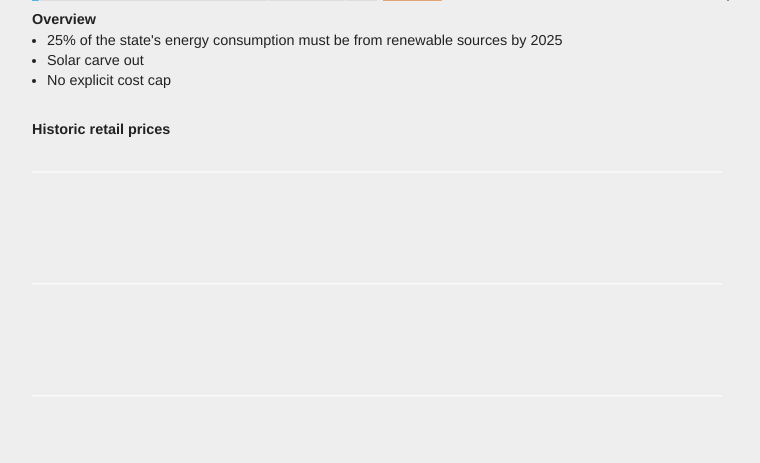
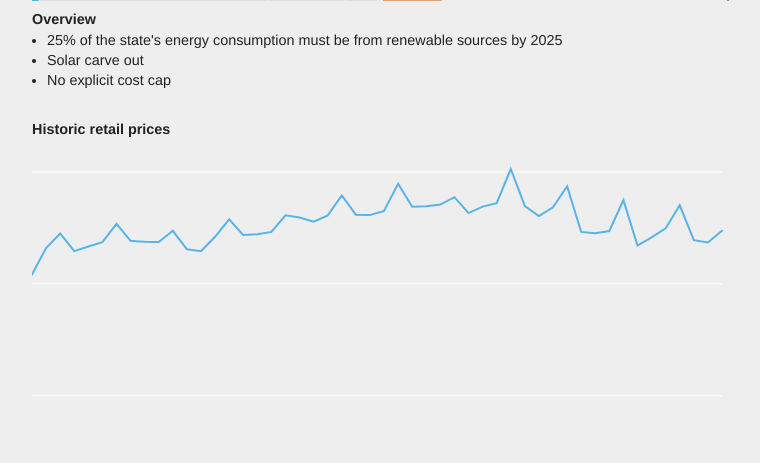
Before and after one commit to RDCEP/RPSCalc, a Flask app: page /state/nevada in a window 1280 px wide. Shown: the part 786-1249 px from the top of the page, without its empty margins (373-1133 px from the left). Run offline with Flask 2, Linux system fonts and the light colour scheme.

Commit message:
Add style for retail price chart

```diff
--- a/static/css/states.css
+++ b/static/css/states.css
@@ -122,6 +122,8 @@ section {}
 .carveout-swatch {height:1em;width:1em;}
 .carveout-text {line-height:1.2em;font-size:.8em;margin-right:5px;}
 
+.price-line {stroke:rgb(86, 180, 233);stroke-width:2;}
+
 #state-wrap li {border:none;padding:0;margin:0;
     list-style-type: disc;padding-left:-15px;margin-left:15px;}
 
```
